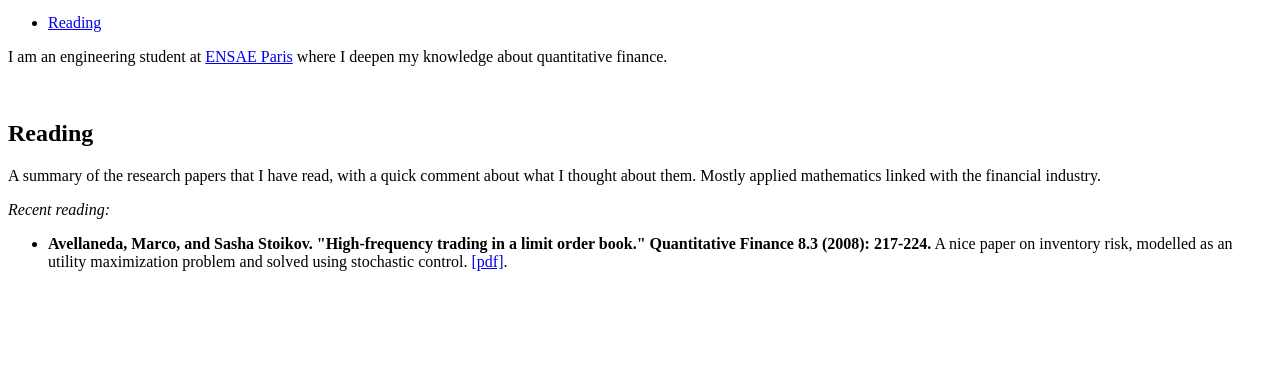
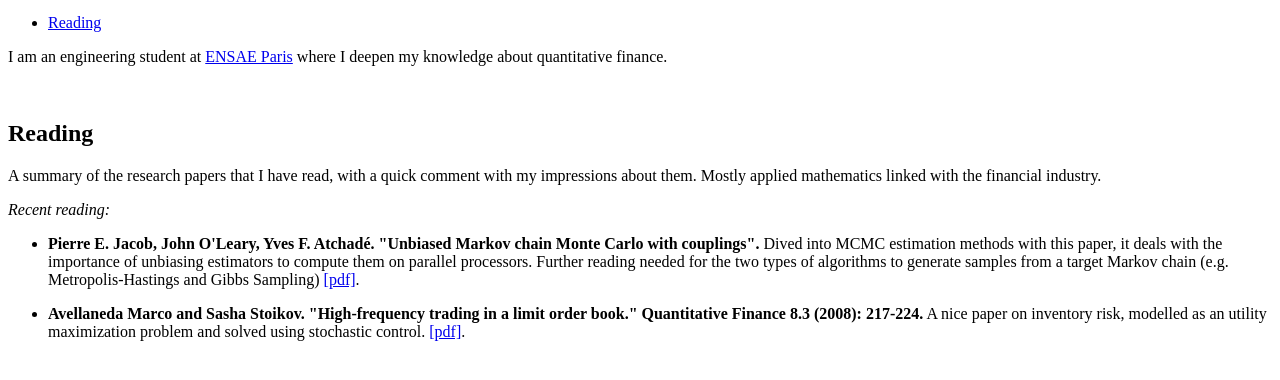
Before and after one commit to vivientisserand/vivientisserand.github.io, a plain HTML site: page index.html in a window 1280 px wide. Shown: the part 100-480 px from the top of the page. Drawn offline with Linux system fonts and the light colour scheme.

Commit message:
Update index.html

```diff
--- a/index.html
+++ b/index.html
@@ -32,11 +32,14 @@
 
           <h2 id="Reading">Reading</h2>
           <p>
-            A summary of the research papers that I have read, with a quick comment about what I thought about them. Mostly applied mathematics linked with the financial industry.
+            A summary of the research papers that I have read, with a quick comment with my impressions about them. Mostly applied mathematics linked with the financial industry.
           </p>
             <em>Recent reading:</em>
             <ul>
-              <li><strong>Avellaneda, Marco, and Sasha Stoikov. "High-frequency trading in a limit order book." Quantitative Finance 8.3 (2008): 217-224.</strong> A nice paper on inventory risk, modelled as an utility maximization problem and solved using stochastic control. <a href="https://www.researchgate.net/publication/24086205_High_Frequency_Trading_in_a_Limit_Order_Book">[pdf]</a>.</li>
+              <li><strong>Pierre E. Jacob, John O'Leary, Yves F. Atchadé. "Unbiased Markov chain Monte Carlo with couplings".</strong> Dived into MCMC estimation methods with this paper, it deals with the importance of unbiasing estimators to compute them on parallel processors. Further reading needed for the two types of algorithms to generate samples from a target Markov chain (e.g. Metropolis-Hastings and Gibbs Sampling) <a href="https://arxiv.org/pdf/1708.03625.pdf" target="_blank" rel="noreferrer noopener">[pdf]</a>.</li>
+            </ul>
+            <ul>
+              <li><strong>Avellaneda Marco and Sasha Stoikov. "High-frequency trading in a limit order book." Quantitative Finance 8.3 (2008): 217-224.</strong> A nice paper on inventory risk, modelled as an utility maximization problem and solved using stochastic control. <a href="https://www.researchgate.net/publication/24086205_High_Frequency_Trading_in_a_Limit_Order_Book" target="_blank" rel="noreferrer noopener">[pdf]</a>.</li>
             </ul>
 
 
```
